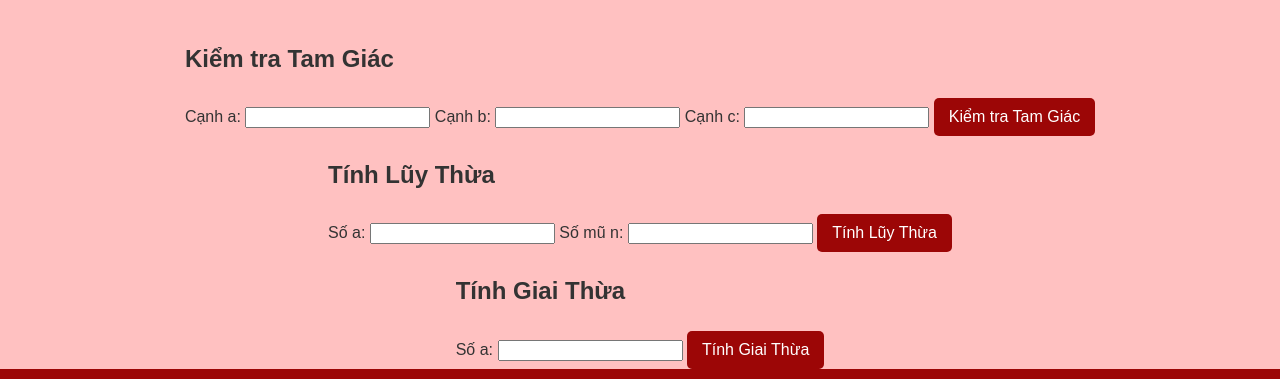
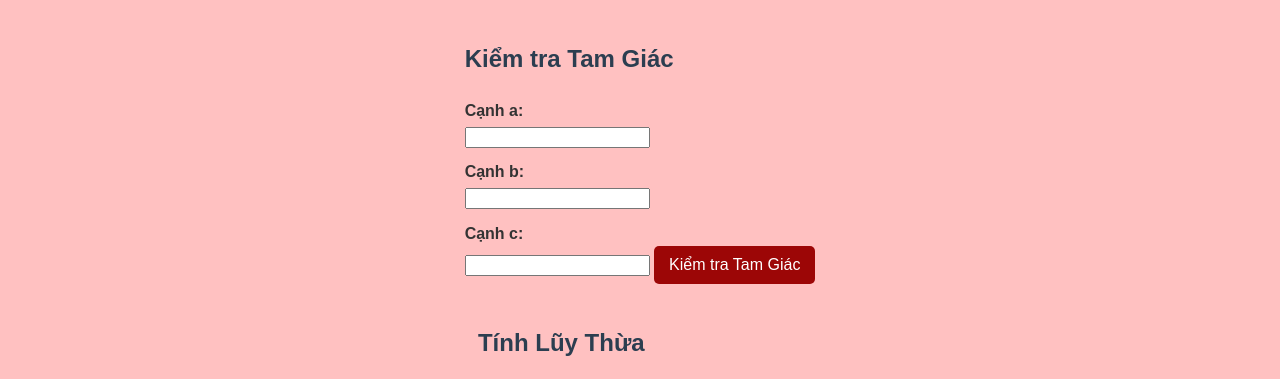
Before and after one commit to chucino/lab_1, a plain HTML site: page BTLTC3_NguyenCongChuc_B2303800.html in a window 1280 px wide. Shown: the part 102-481 px from the top of the page. Drawn offline with Linux system fonts and the light colour scheme.

Commit message:
Update styles.css

```diff
--- a/styles.css
+++ b/styles.css
@@ -18,6 +18,7 @@ body {
 main.one-col {
   padding: 20px;
   background-color: #ffc1c1;
+  min-height: 500px;
 }
 
 /* Header */
@@ -179,3 +180,32 @@ button[type="reset"] {
 button[type="reset"]:hover {
   background-color: #555; /* Màu đậm hơn cho nút hủy */
 }
+/* Định dạng cho phần nội dung chính */
+.main-content {
+  width: 80%;
+  margin: 0 auto;
+  padding: 20px;
+  font-family: Arial, sans-serif;
+}
+
+/* Định dạng cho tiêu đề của mỗi phần */
+.section-title {
+  color: #2c3e50;
+}
+
+/* Định dạng cho các form */
+form {
+  margin-bottom: 20px;
+}
+
+label {
+  display: block;
+  margin-top: 10px;
+  font-weight: bold;
+}
+
+/* Định dạng cho kết quả lý thuyết chương 3 */
+.result-output {
+  margin-top: 15px;
+  font-weight: bold;
+}
```
